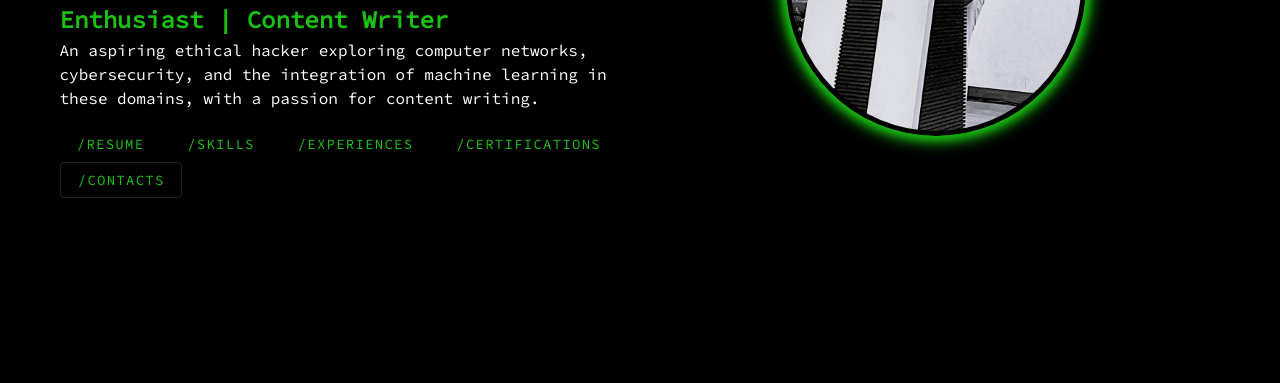
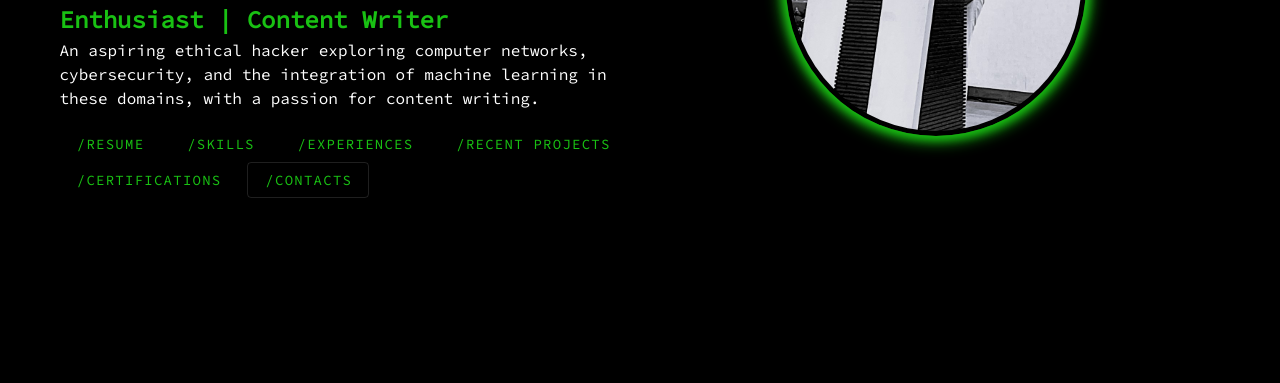
Before and after one commit to gantayat03/shreyaportfoliowebsite, a plain HTML site: page index.html in a window 1280 px wide. Shown: the part 414-797 px from the top of the page. Drawn offline with nearby package versions, Linux system fonts and the light colour scheme.

Commit message:
Resolve merge conflicts

```diff
--- a/index.html
+++ b/index.html
@@ -103,6 +103,7 @@
                 <v-btn href="#resume" text class="primary--text">/Resume</v-btn>
                 <v-btn href="#skills" text class="primary--text">/Skills</v-btn>
                 <v-btn href="#experiences" text class="primary--text">/Experiences</v-btn>
+                <v-btn href="#projects" text class="primary--text">/Recent Projects</v-btn>
                 <v-btn href="#certifications" text class="primary--text">/Certifications</v-btn>
                 <v-btn href="#contact" text class="primary--text" outlined>/Contacts</v-btn>
               </nav>
```
